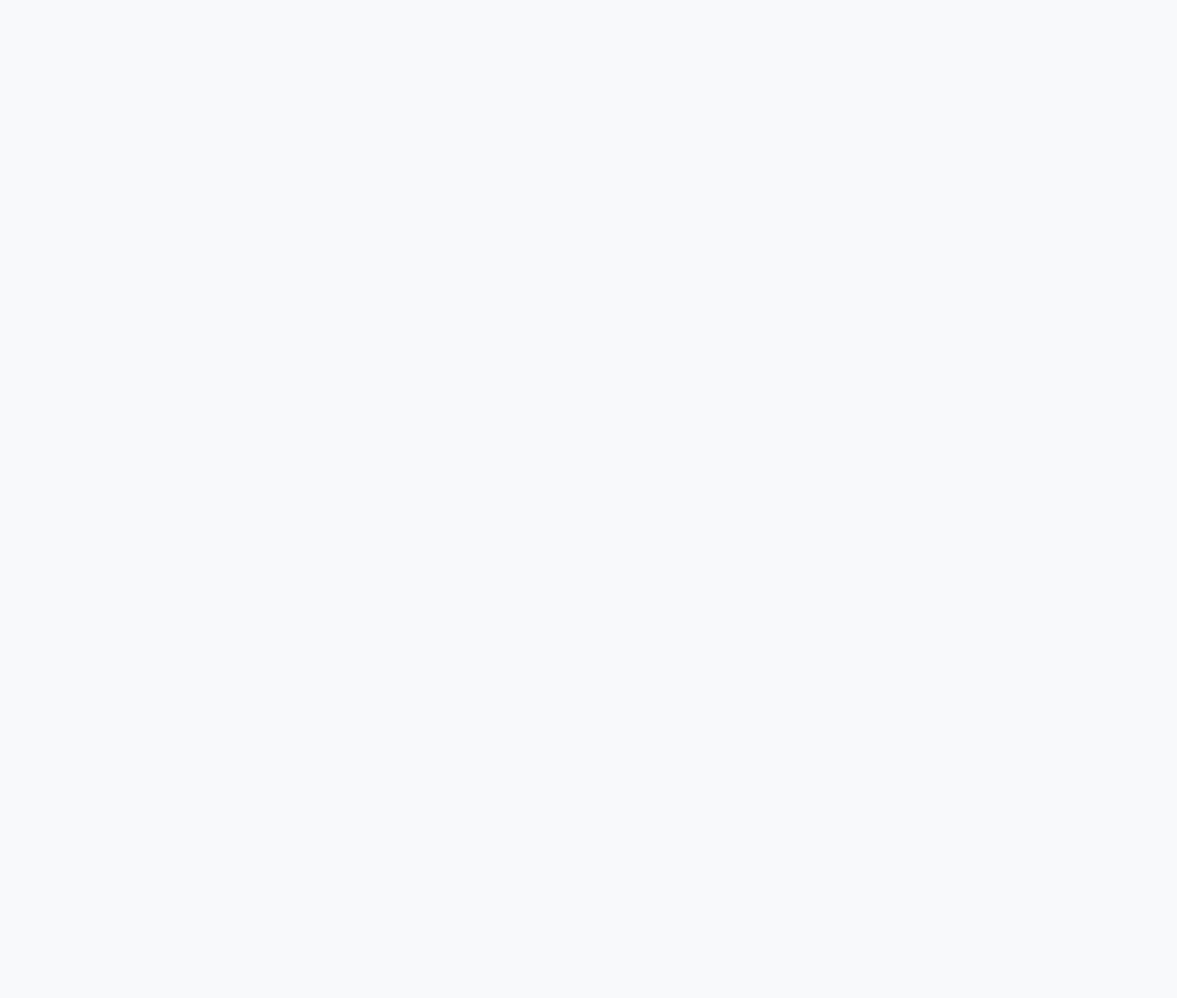
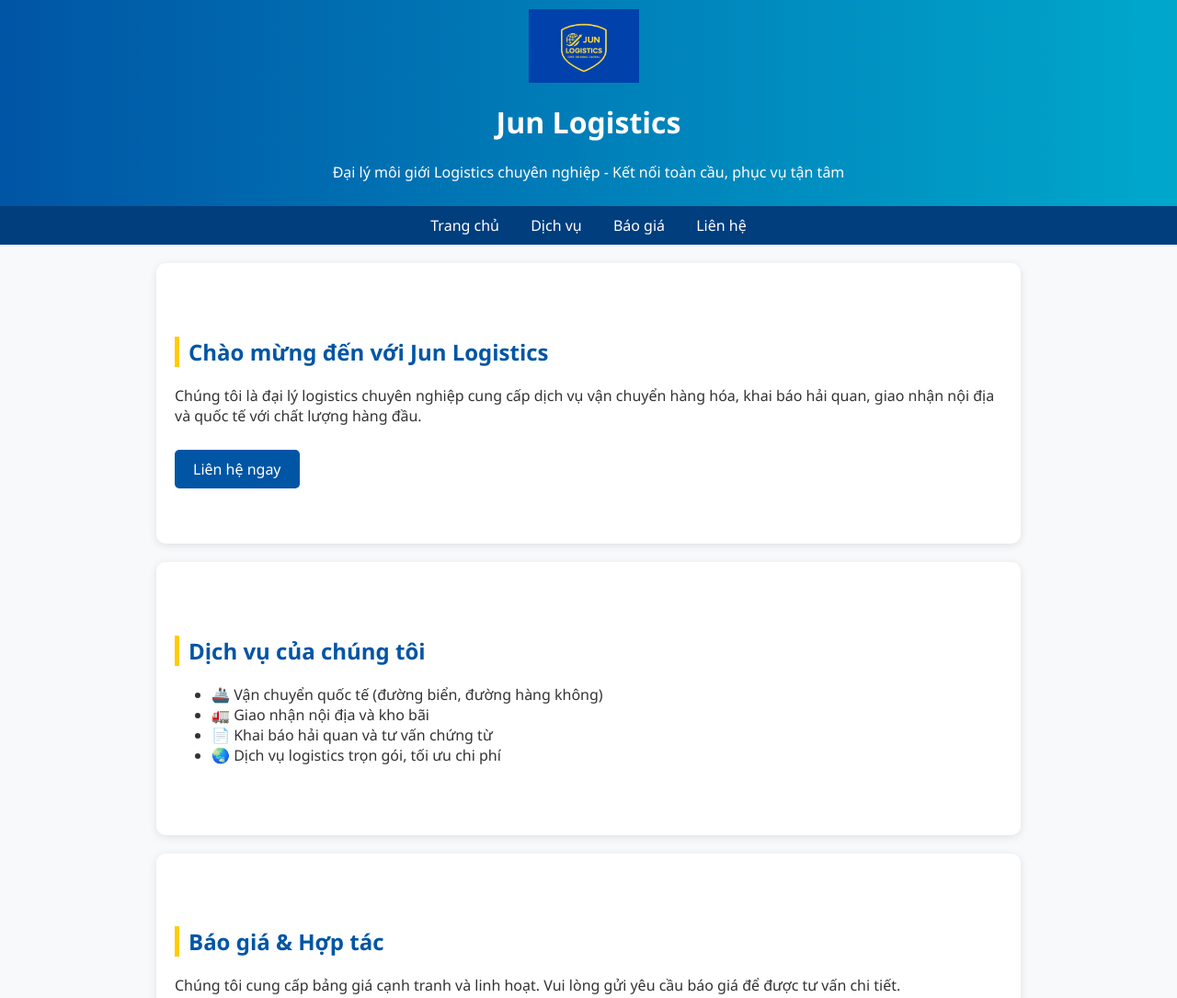
Before and after one commit to Lijun-TG/Jun-Logistics, a plain HTML site: page index.html in a window 1280 px wide. Shown: the top 1085 px of the page at 92% size. Before the commit the page ends 800 px from the top, so only its background shows below. Drawn offline with Linux system fonts and the light colour scheme.

Commit message:
Update index.html

```diff
--- a/index.html
+++ b/index.html
@@ -3,32 +3,176 @@
 <head>
   <meta charset="UTF-8">
   <meta name="viewport" content="width=device-width, initial-scale=1.0">
-  <title>Jun Logistics</title>
+  <title>Jun Logistics - Đại lý môi giới Logistics chuyên nghiệp</title>
   <style>
+    html {
+      scroll-behavior: smooth;
+    }
+
     body {
-      font-family: "Segoe UI", Arial, sans-serif;
-      background: #f8f9fa;
+      font-family: 'Segoe UI', Tahoma, Geneva, Verdana, sans-serif;
       margin: 0;
       padding: 0;
+      background: #f8f9fb;
+      color: #333;
     }
 
-    /* 🔹 Phần đầu trang */
+    /* Header */
     header {
-      background: linear-gradient(to right, #004aad, #f5d547);
+      background: linear-gradient(90deg, #0055a5, #00a8cc);
       color: white;
+      padding: 10px 0;
       text-align: center;
-      padding: 80px 0 100px;
-      position: relative;
-      overflow: hidden;
+      position: sticky;
+      top: 0;
+      z-index: 1000;
     }
 
-    /* 🔹 Logo góc trái */
-    .logo-container {
-      position: absolute;
-      top: 25px;
-      left: 40px;
-      animation: fadeIn 1.8s ease-in-out;
+    header img {
+      height: 80px;
+      vertical-align: middle;
+      margin-right: 10px;
     }
 
-    .logo {
-      width: 250px; /* 👉 tăng*
+    nav {
+      background: #003e7e;
+      padding: 10px;
+      text-align: center;
+      position: sticky;
+      top: 0;
+      z-index: 999;
+    }
+
+    nav a {
+      color: white;
+      margin: 0 15px;
+      text-decoration: none;
+      font-weight: 500;
+      transition: 0.3s;
+    }
+
+    nav a:hover {
+      color: #ffcc00;
+    }
+
+    section {
+      padding: 60px 20px;
+      max-width: 900px;
+      margin: auto;
+      background: white;
+      margin-top: 20px;
+      border-radius: 10px;
+      box-shadow: 0 2px 10px rgba(0, 0, 0, 0.1);
+    }
+
+    h2 {
+      color: #0055a5;
+      border-left: 5px solid #ffcc00;
+      padding-left: 10px;
+    }
+
+    footer {
+      text-align: center;
+      padding: 20px;
+      background: #003e7e;
+      color: white;
+      margin-top: 30px;
+    }
+
+    .button {
+      background: #0055a5;
+      color: white;
+      padding: 10px 20px;
+      text-decoration: none;
+      border-radius: 5px;
+      display: inline-block;
+      margin-top: 10px;
+      transition: 0.3s;
+    }
+
+    .button:hover {
+      background: #007acc;
+    }
+
+    /* Hiệu ứng hiện dần */
+    .fade-in {
+      opacity: 0;
+      transform: translateY(20px);
+      transition: opacity 1s ease-out, transform 1s ease-out;
+    }
+
+    .fade-in.visible {
+      opacity: 1;
+      transform: translateY(0);
+    }
+  </style>
+</head>
+
+<body>
+  <header>
+    <img src="logo.png" alt="Jun Logistics Logo">
+    <h1>Jun Logistics</h1>
+    <p>Đại lý môi giới Logistics chuyên nghiệp - Kết nối toàn cầu, phục vụ tận tâm</p>
+  </header>
+
+  <nav>
+    <a href="#home">Trang chủ</a>
+    <a href="#services">Dịch vụ</a>
+    <a href="#pricing">Báo giá</a>
+    <a href="#contact">Liên hệ</a>
+  </nav>
+
+  <section id="home" class="fade-in">
+    <h2>Chào mừng đến với Jun Logistics</h2>
+    <p>Chúng tôi là đại lý logistics chuyên nghiệp cung cấp dịch vụ vận chuyển hàng hóa, khai báo hải quan, giao nhận nội địa và quốc tế với chất lượng hàng đầu.</p>
+    <a class="button" href="#contact">Liên hệ ngay</a>
+  </section>
+
+  <section id="services" class="fade-in">
+    <h2>Dịch vụ của chúng tôi</h2>
+    <ul>
+      <li>🚢 Vận chuyển quốc tế (đường biển, đường hàng không)</li>
+      <li>🚛 Giao nhận nội địa và kho bãi</li>
+      <li>📄 Khai báo hải quan và tư vấn chứng từ</li>
+      <li>🌏 Dịch vụ logistics trọn gói, tối ưu chi phí</li>
+    </ul>
+  </section>
+
+  <section id="pricing" class="fade-in">
+    <h2>Báo giá & Hợp tác</h2>
+    <p>Chúng tôi cung cấp bảng giá cạnh tranh và linh hoạt.
+      Vui lòng gửi yêu cầu báo giá để được tư vấn chi tiết.</p>
+    <a class="button" href="#contact">Gửi yêu cầu</a>
+  </section>
+
+  <section id="contact" class="fade-in">
+    <h2>Liên hệ với chúng tôi</h2>
+    <p><b>Địa chỉ:</b> 123 Đường Logistics, Quận 1, TP. Hồ Chí Minh</p>
+    <p><b>Email:</b> contact@junlogistics.com</p>
+    <p><b>Điện thoại:</b> +84 912 345 678</p>
+  </section>
+
+  <footer>
+    © 2025 Jun Logistics | All rights reserved
+  </footer>
+
+  <script>
+    // Hiệu ứng xuất hiện dần khi cuộn
+    const sections = document.querySelectorAll('.fade-in');
+    const options = { threshold: 0.2 };
+
+    const observer = new IntersectionObserver(function (entries, observer) {
+      entries.forEach(entry => {
+        if (entry.isIntersecting) {
+          entry.target.classList.add('visible');
+          observer.unobserve(entry.target);
+        }
+      });
+    }, options);
+
+    sections.forEach(section => {
+      observer.observe(section);
+    });
+  </script>
+</body>
+</html>
```
